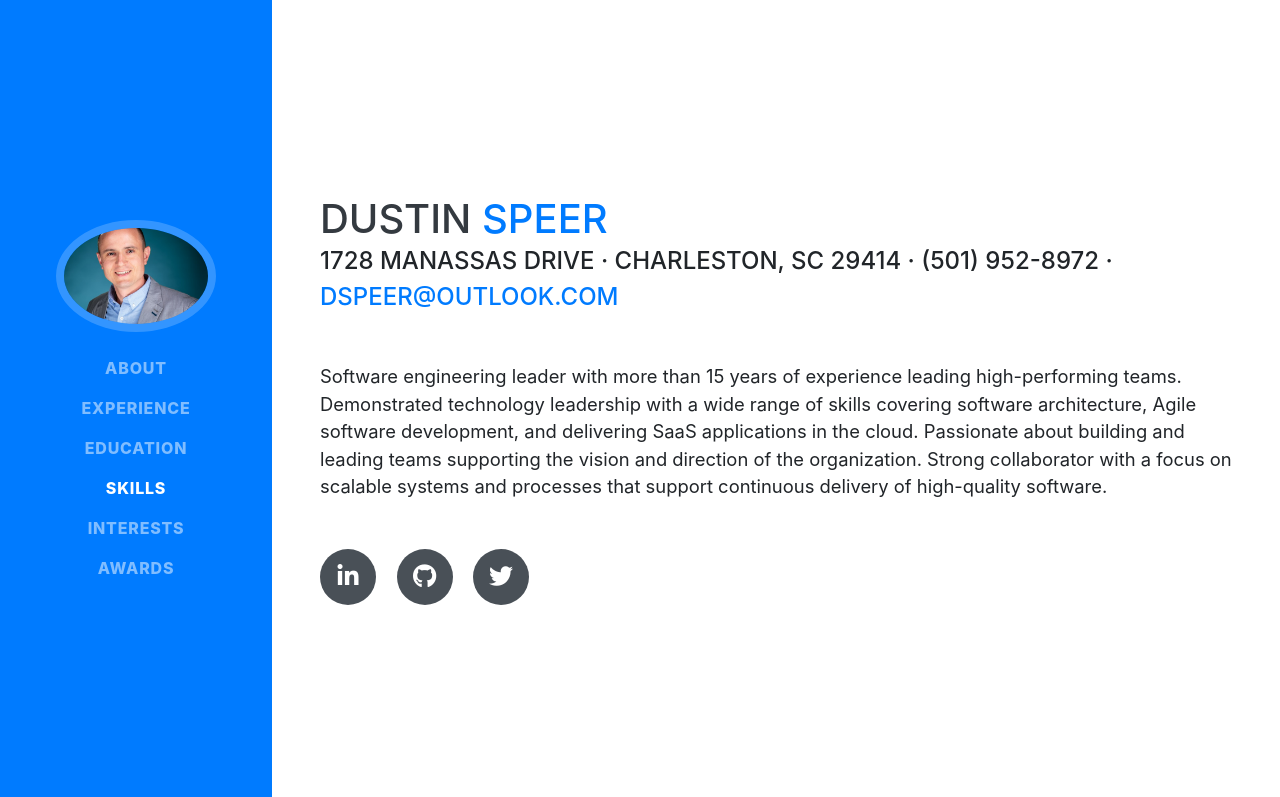
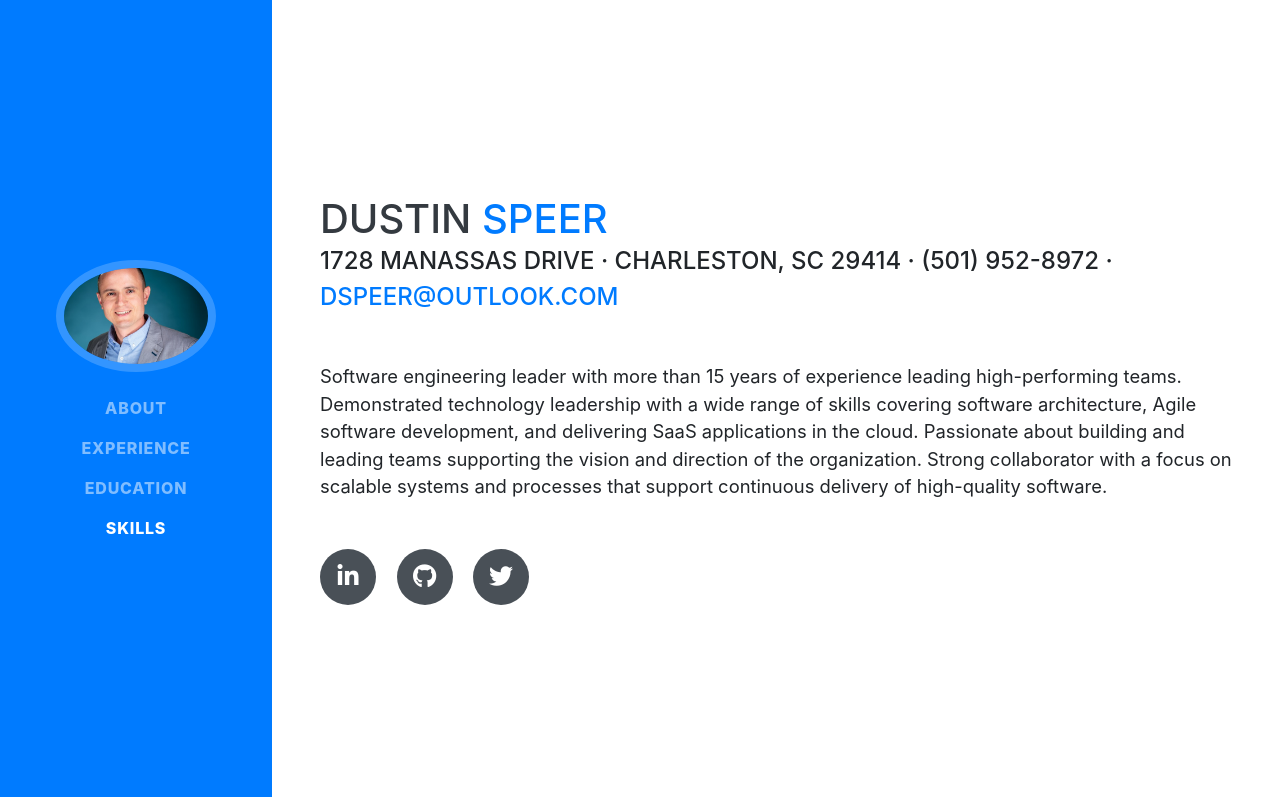
Before and after one commit to disdev/resume, a website with bundled scripts: page index.html in a window 1280 px wide. Shown: the top 797 px of the page. Built offline with nearby package versions, Linux system fonts and the light colour scheme; a web font is replaced by a local one.

Commit message:
remove links for interests and awards

```diff
--- a/index.html
+++ b/index.html
@@ -48,12 +48,6 @@
         </li>
         <li class="nav-item">
           <a class="nav-link js-scroll-trigger" href="#skills">Skills</a>
-        </li>
-        <li class="nav-item">
-          <a class="nav-link js-scroll-trigger" href="#interests">Interests</a>
-        </li>
-        <li class="nav-item">
-          <a class="nav-link js-scroll-trigger" href="#awards">Awards</a>
         </li>
       </ul>
     </div>
```
